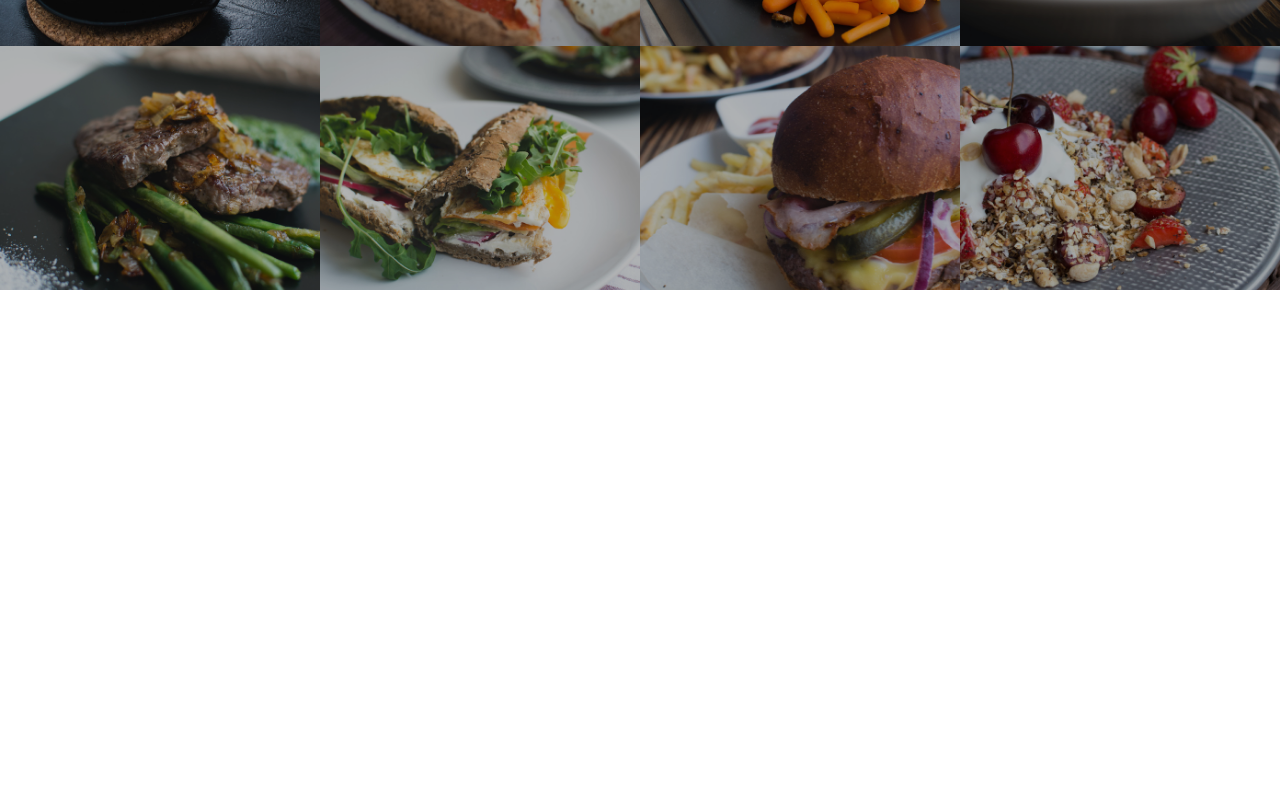
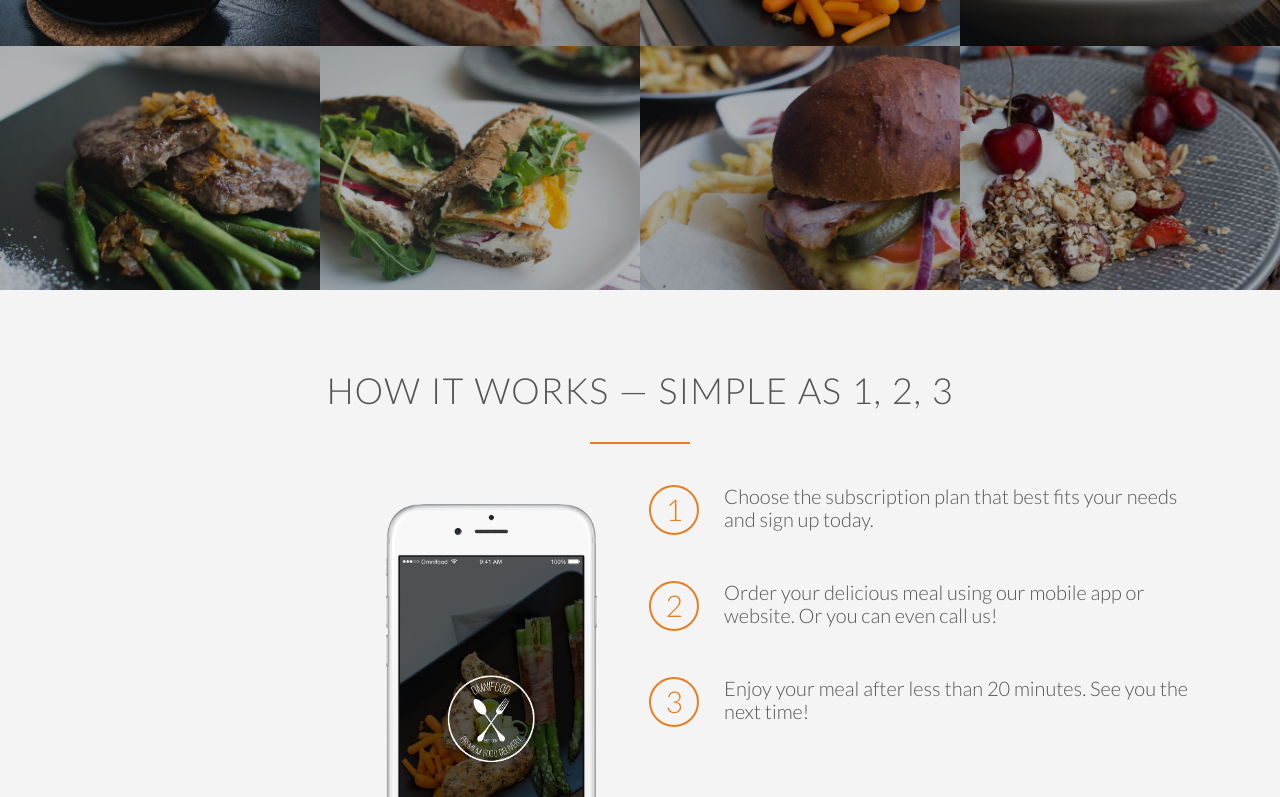
Before and after one commit to VitorGCS/websiteProject, a plain HTML site: page Omnifood/index.html in a window 1280 px wide. Shown: the part 1708-2505 px from the top of the page. Before the commit the page ends 1998 px from the top, so only its background shows below. Drawn offline with Linux system fonts and the light colour scheme; files whose address does not match are found by name.

Commit message:
Building the how-it-works section

```diff
--- a/Omnifood/index.html
+++ b/Omnifood/index.html
@@ -73,7 +73,7 @@
         </section>
 
         <section class="section-meals">
-           <ul class="meals-showcase">
+           <ul class="meals-showcase clearfix">
                <li>
                    <figure class="meal-photo">
                        <img src="resources/img/1.jpg" alt="Korean bibimbap with egg and vegetables">
@@ -95,7 +95,7 @@
                    </figure>
                </li>
             </ul>
-              <ul class="meals-showcase">
+              <ul class="meals-showcase clearfix">
                <li>
                    <figure class="meal-photo">
                        <img src="resources/img/5.jpg" alt="Paleo beef steak with vegetables">
@@ -120,11 +120,43 @@
 
         </section>
 
+        <section class="section-steps">
+            <div class="row">
+                <h2>How it works &mdash; Simple as 1, 2, 3</h2>
+            </div>
+            <div class="row">
+                <div class="col span-1-of-2 steps-box">
+                    <img src="resources/img/app-iPhone.png" alt="Omniffod app on iPhone" class="app-screen">
+                </div>
+                <div class="col span-1-of-2 steps-box">
+                     <div class="works-step">
+                         <div>1</div>
+                         <p>Choose the subscription plan that best fits your needs and sign up today.</p>
+                     </div>
+                     <div class="works-step">
+                         <div>2</div>
+                         <p>Order your delicious meal using our mobile app or website. Or you can even call us!</p>
+                     </div>
+                     <div class="works-step">
+                         <div>3</div>
+                         <p>Enjoy your meal after less than 20 minutes. See you the next time!</p>
+                     </div>
+
+                     <a href="#" class="btn-app"><img src="resources/img/download-app.svg" alt="App Store Button"</a>
+                     <a href="#" class="btn-app"><img src="resources/img/download-app-android.png" alt="Play Store Button"</a>
+                </div>
+            </div>
+        </section>
+
     </body>
 
 </html>
 
 
 <!--
+Title:
+1.
+2.
+3.
 
 -->
--- a/Omnifood/resources/css/style.css
+++ b/Omnifood/resources/css/style.css
@@ -15,6 +15,15 @@ html{
     font-weight: 300;
     font-size: 20px;
     text-rendering: optimizeLegibility;
+}
+
+.clearfix{zoom:1}
+.clearfix:after {
+    content: '.';
+    clear: both;
+    display: block;
+    height: 0;
+    visibility: hidden;
 }
 
 
@@ -241,3 +250,54 @@ header {
     opacity: 1;
     transform: scale(1.03);
 }
+
+
+/*-----------------------------------------------*/
+/* HOW IT WORKS */
+/*-----------------------------------------------*/
+.section-steps{
+    background-color: #f4f4f4;
+}
+
+.steps-box:first-child{
+    text-align: right;
+    padding-right: 3%;
+    margin-top:30px;
+}
+
+.steps-box:last-child{
+    padding-left: 3%;
+    margin-top: 70px;
+}
+
+.app-screen{
+    width:40%;
+}
+
+.works-step{
+    margin-bottom: 50px;
+}
+
+.works-step:last-of-type{
+    margin-bottom: 80px;
+}
+
+.works-step div{
+    color: #e67e22;
+    border: 2px solid #e67e22;
+    display: inline-block;
+    border-radius: 50%;
+    height: 50px;
+    width: 50px;
+    text-align: center;
+    padding: 5px;
+    float:left;
+    font-size: 150%;
+    margin-right: 25px;
+}
+
+.btn-app img{
+    height: 50px;
+    width: auto;
+    margin-right: 10px;
+}
```
